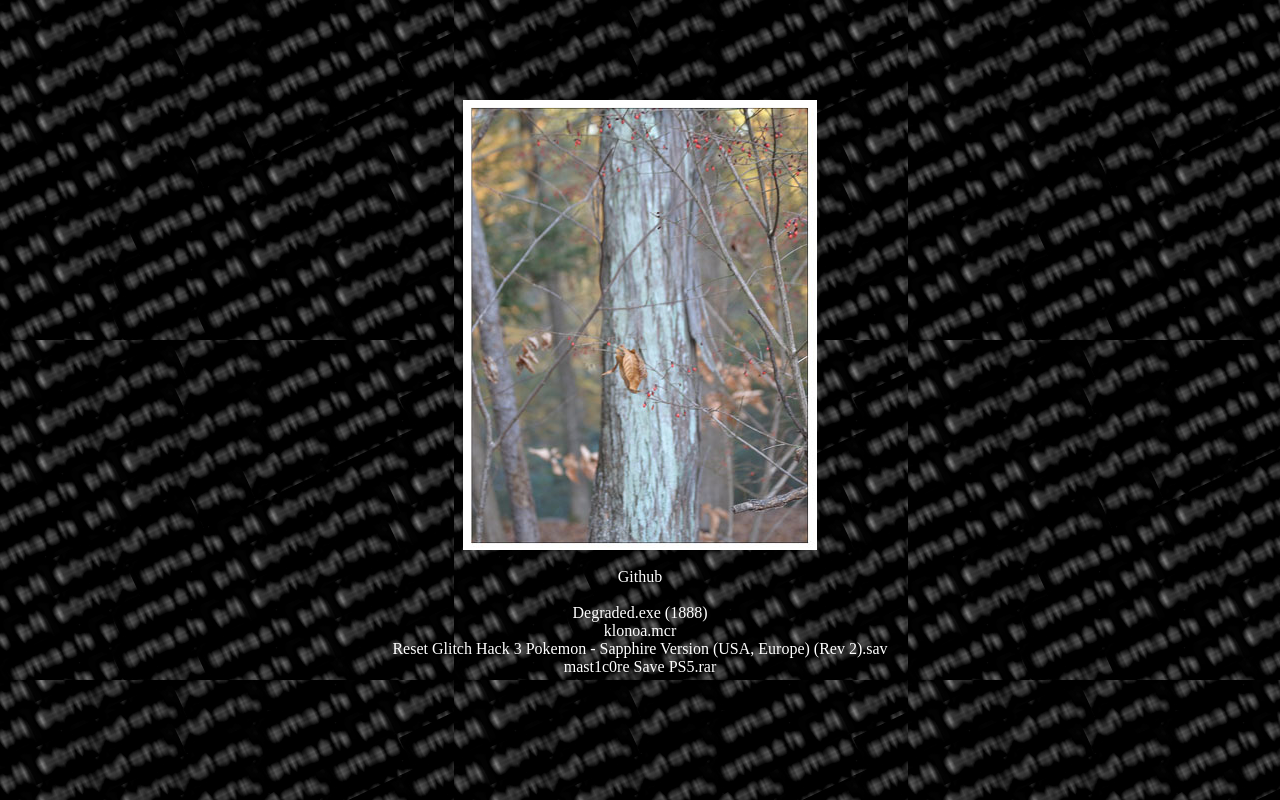
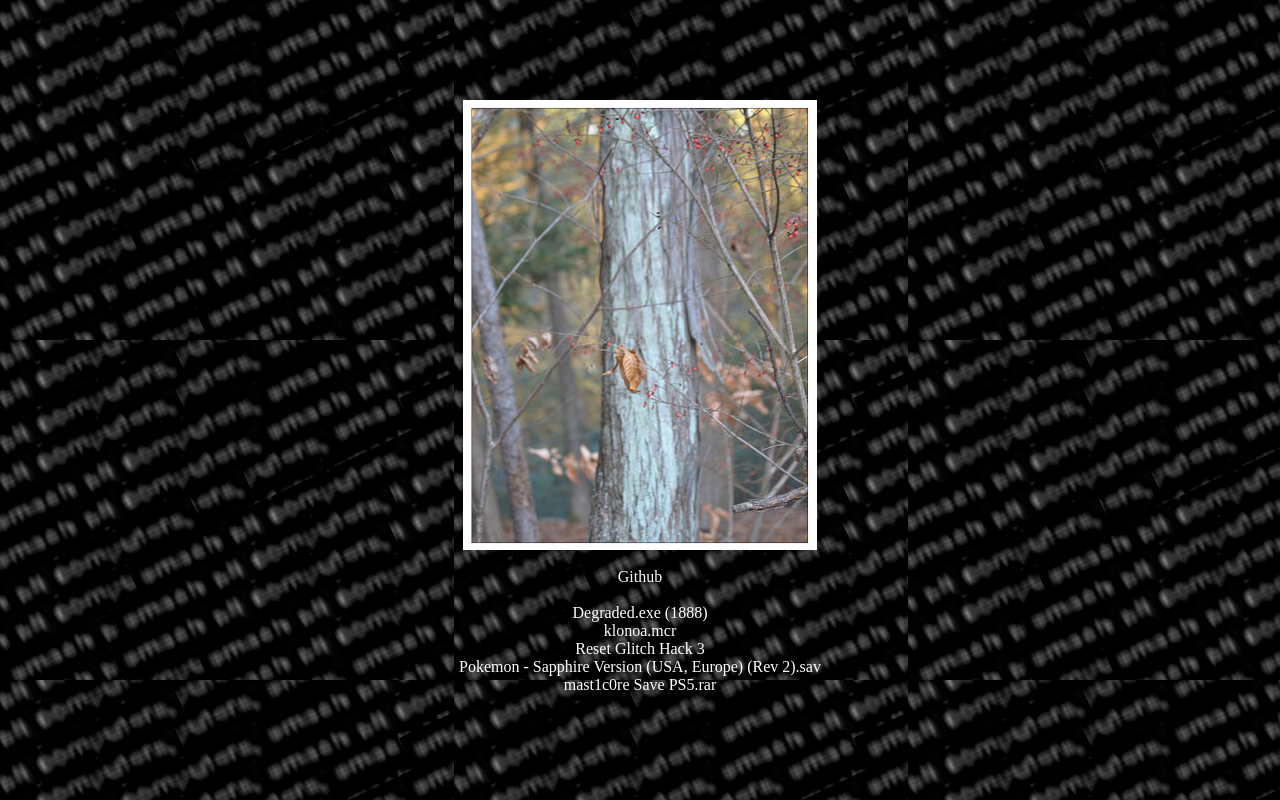
Before and after one commit to c0mpl3t3l0s3r/nandbanned, a plain HTML site: page index.html in a window 1280 px wide. Drawn offline with Linux system fonts and the light colour scheme.

Commit message:
Update index.html

```diff
--- a/index.html
+++ b/index.html
@@ -21,7 +21,7 @@ a { color: #FFF ;
 	<br>
 	<a href="Degraded.exe">Degraded.exe (1888)</a><br>
 <a href="klonoa.mcr">klonoa.mcr</a><br>
-<a href="rgh3/index.html">Reset Glitch Hack 3</a>
+<a href="rgh3/index.html">Reset Glitch Hack 3</a><br>
 <a href="Pokemon - Sapphire Version (USA, Europe) (Rev 2) -.sav">Pokemon - Sapphire Version (USA, Europe) (Rev 2).sav</a><br>
 <a href="Okage mast1c0re Save PS5.rar"> mast1c0re Save PS5.rar</a>
 <br>
```
